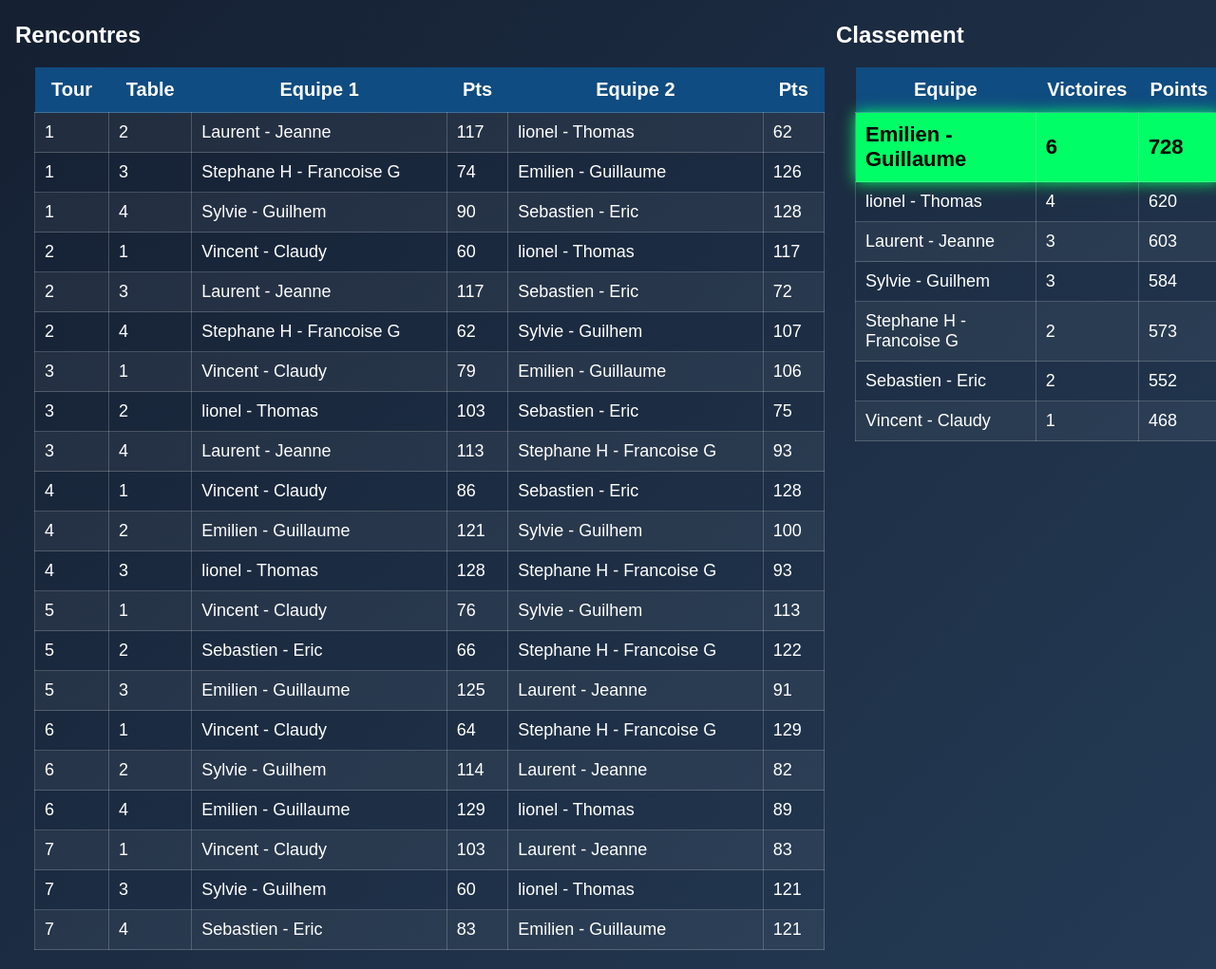
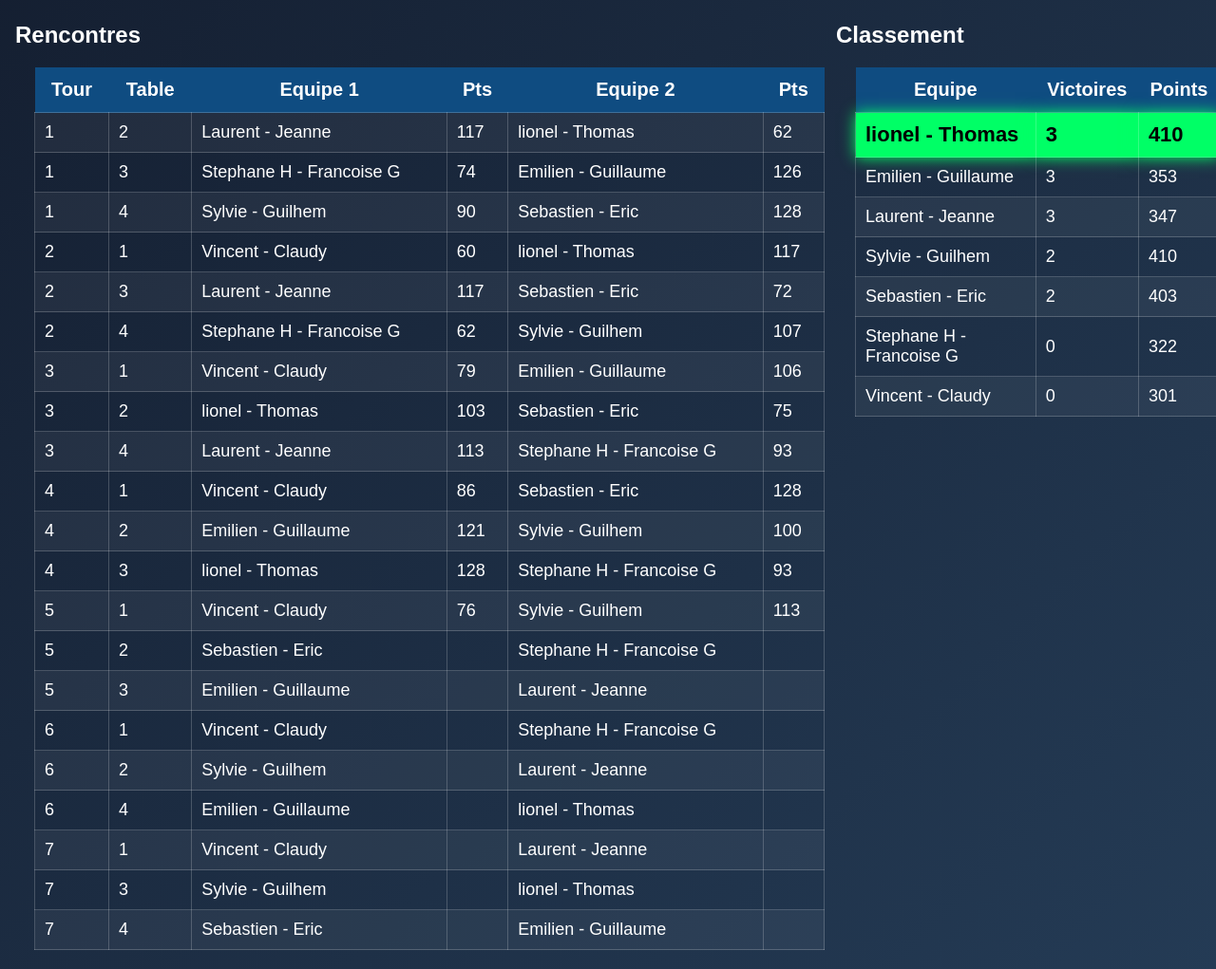
Before and after one commit to Claude1967/tournoi-belote, a plain HTML site: page index.html in a window 1280 px wide. Shown: the part 113-1134 px from the top of the page at 95% size. Drawn offline with Linux system fonts and the light colour scheme.

Commit message:
Add files via upload

```diff
--- a/index.html
+++ b/index.html
@@ -126,65 +126,65 @@ tr:nth-child(even){background:rgba(255,255,255,0.05);}
 <td>5</td>
 <td>2</td>
 <td>Sebastien - Eric</td>
-<td>66</td>
+<td></td>
 <td>Stephane H - Francoise G</td>
-<td>122</td>
+<td></td>
 </tr>
 <tr>
 <td>5</td>
 <td>3</td>
 <td>Emilien - Guillaume</td>
-<td>125</td>
+<td></td>
 <td>Laurent - Jeanne </td>
-<td>91</td>
+<td></td>
 </tr>
 <tr>
 <td>6</td>
 <td>1</td>
 <td>Vincent  - Claudy</td>
-<td>64</td>
+<td></td>
 <td>Stephane H - Francoise G</td>
-<td>129</td>
+<td></td>
 </tr>
 <tr>
 <td>6</td>
 <td>2</td>
 <td>Sylvie - Guilhem</td>
-<td>114</td>
+<td></td>
 <td>Laurent - Jeanne </td>
-<td>82</td>
+<td></td>
 </tr>
 <tr>
 <td>6</td>
 <td>4</td>
 <td>Emilien - Guillaume</td>
-<td>129</td>
+<td></td>
 <td>lionel - Thomas</td>
-<td>89</td>
+<td></td>
 </tr>
 <tr>
 <td>7</td>
 <td>1</td>
 <td>Vincent  - Claudy</td>
-<td>103</td>
+<td></td>
 <td>Laurent - Jeanne </td>
-<td>83</td>
+<td></td>
 </tr>
 <tr>
 <td>7</td>
 <td>3</td>
 <td>Sylvie - Guilhem</td>
-<td>60</td>
+<td></td>
 <td>lionel - Thomas</td>
-<td>121</td>
+<td></td>
 </tr>
 <tr>
 <td>7</td>
 <td>4</td>
 <td>Sebastien - Eric</td>
-<td>83</td>
+<td></td>
 <td>Emilien - Guillaume</td>
-<td>121</td>
+<td></td>
 </tr>
 </table></div>
 <div class='classement'>
@@ -192,39 +192,39 @@ tr:nth-child(even){background:rgba(255,255,255,0.05);}
 <table width='100%'>
 <tr><th>Equipe</th><th>Victoires</th><th>Points</th></tr>
 <tr class='leader'>
-<td>Emilien - Guillaume</td>
-<td>6</td>
-<td>728</td>
+<td>lionel - Thomas</td>
+<td>3</td>
+<td>410</td>
 </tr>
 <tr>
-<td>lionel - Thomas</td>
-<td>4</td>
-<td>620</td>
+<td>Emilien - Guillaume</td>
+<td>3</td>
+<td>353</td>
 </tr>
 <tr>
 <td>Laurent - Jeanne </td>
 <td>3</td>
-<td>603</td>
+<td>347</td>
 </tr>
 <tr>
 <td>Sylvie - Guilhem</td>
-<td>3</td>
-<td>584</td>
-</tr>
-<tr>
-<td>Stephane H - Francoise G</td>
 <td>2</td>
-<td>573</td>
+<td>410</td>
 </tr>
 <tr>
 <td>Sebastien - Eric</td>
 <td>2</td>
-<td>552</td>
+<td>403</td>
+</tr>
+<tr>
+<td>Stephane H - Francoise G</td>
+<td>0</td>
+<td>322</td>
 </tr>
 <tr>
 <td>Vincent  - Claudy</td>
-<td>1</td>
-<td>468</td>
+<td>0</td>
+<td>301</td>
 </tr>
 </table></div>
 </div></body></html>
```
